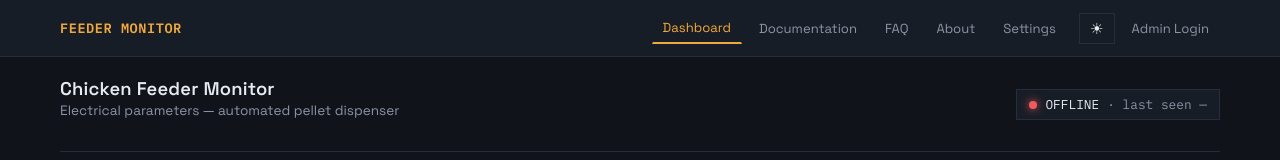
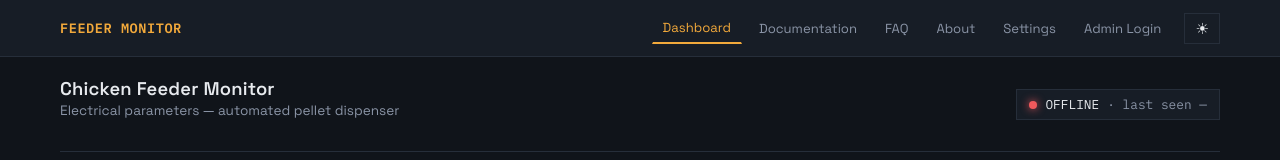
Before and after one commit to kxan1/pelletmonitor, a React (Vite) app in the folder frontend/: page / in a window 1280 px wide. Shown: the top 160 px of the page. Built offline with nearby package versions, Linux system fonts and the light colour scheme; no server answers.

Commit message:
Added dark/light mode toggle in nav bar

```diff
--- a/frontend/src/components/NavBar.jsx
+++ b/frontend/src/components/NavBar.jsx
@@ -23,9 +23,15 @@ export default function NavBar() {
           FEEDER MONITOR
         </NavLink>
 
-        <button className="nav-hamburger" onClick={() => setOpen((o) => !o)} aria-label="Toggle menu">
-          {open ? '✕' : '☰'}
-        </button>
+        {/* Mobile: toggle + hamburger, always visible without opening the menu */}
+        <div className="navbar-always-visible mobile-only-group">
+          <button className="theme-toggle" onClick={toggleTheme} title="Toggle theme" aria-label="Toggle dark/light theme">
+            {theme === 'dark' ? '☀' : '☾'}
+          </button>
+          <button className="nav-hamburger" onClick={() => setOpen((o) => !o)} aria-label="Toggle menu">
+            {open ? '✕' : '☰'}
+          </button>
+        </div>
 
         <div className={`navbar-links ${open ? 'open' : ''}`}>
           <NavLink to="/" className={linkClass} onClick={() => setOpen(false)}>Dashboard</NavLink>
@@ -40,15 +46,16 @@ export default function NavBar() {
           <NavLink to="/about" className={linkClass} onClick={() => setOpen(false)}>About</NavLink>
           <NavLink to="/settings" className={linkClass} onClick={() => setOpen(false)}>Settings</NavLink>
 
-          <button className="theme-toggle" onClick={toggleTheme} title="Toggle theme">
-            {theme === 'dark' ? '☀' : '☾'}
-          </button>
-
           {user ? (
             <button className="export-btn" onClick={handleLogout}>Log out ({user.email})</button>
           ) : (
             <NavLink to="/login" className={linkClass} onClick={() => setOpen(false)}>Admin Login</NavLink>
           )}
+
+          {/* Desktop: sits naturally at the end of the always-visible link row */}
+          <button className="theme-toggle desktop-only-toggle" onClick={toggleTheme} title="Toggle theme" aria-label="Toggle dark/light theme">
+            {theme === 'dark' ? '☀' : '☾'}
+          </button>
         </div>
       </div>
     </nav>
--- a/frontend/src/index.css
+++ b/frontend/src/index.css
@@ -338,6 +338,29 @@ button {
   cursor: pointer;
 }
 
+.navbar-always-visible {
+  display: flex;
+  align-items: center;
+  gap: 8px;
+  margin-left: auto;
+}
+
+/* Mobile-only group (theme toggle + hamburger) shows by default;
+   desktop-only toggle inside navbar-links is hidden by default. */
+.desktop-only-toggle {
+  display: none;
+}
+
+@media (min-width: 861px) {
+  .mobile-only-group {
+    display: none;
+  }
+  .desktop-only-toggle {
+    display: inline-flex;
+    margin-left: 8px;
+  }
+}
+
 .navbar-links {
   display: flex;
   align-items: center;
```
